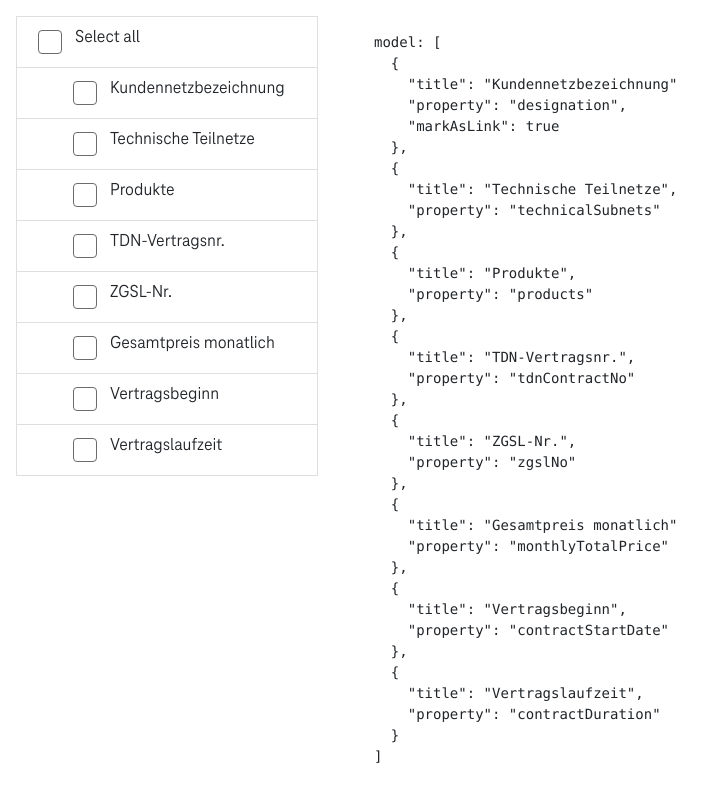
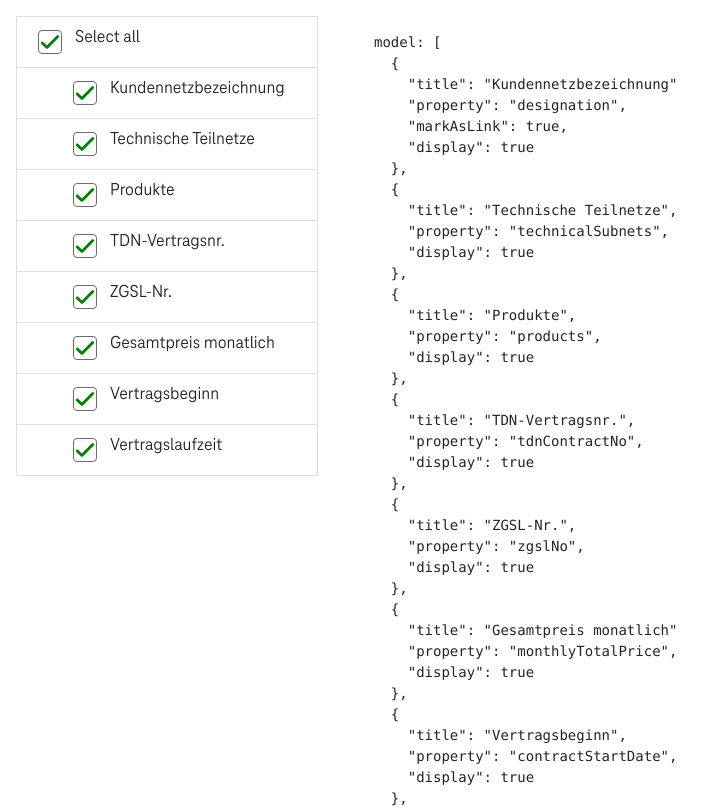
Before and after one commit to luongtx/ngx-bootstrap-sortable-css-rzppya, an Angular app: page / in a window 1280 px wide. Shown: the top 808 px of the page, without its empty margins (0-723 px from the left). Built offline with nearby package versions, Linux system fonts and the light colour scheme.

Commit message:
update data binding

```diff
--- a/src/app/app.component.html
+++ b/src/app/app.component.html
@@ -1,6 +1,7 @@
 <ng-template #itemTemplate let-item="item" let-index="index">
   <div class="list-group-item">
-    <input type="checkbox" name="checkbox" id="" class="form-check-input" style="margin-left: 40px;">
+    <input type="checkbox" name="checkbox" id="" class="form-check-input" style="margin-left: 40px;"
+      [(ngModel)]="columnsConfig[index].display" (click)="onRowChecked($event)">
     <label for="checkbox" class="ms-2">{{item.value}}</label>
   </div>
 </ng-template>
@@ -8,8 +9,13 @@
 <div class="row">
   <div class="col-xs-6 col-6 col-md-5 col-lg-3 m-3">
     <div class="list-group">
-      <div class="list-group-item"> <input type="checkbox" name="checkbox" id="" class="form-check-input"> <label
-          for="checkbox" class="ms-2">Select all</label>
+      <div class="list-group-item">
+        <input type="checkbox" name="checkbox" id="" class="form-check-input"
+        (click)="onAllRowChecked($event)"
+        [ngClass]="{'partial-check': checkState == TriState.PARTIAL,
+                    'all-check': checkState == TriState.ALL,
+                    'none-check': checkState == TriState.NONE}">
+        <label for="checkbox" class="ms-2">Select all</label>
       </div>
       <bs-sortable
         [(ngModel)]="columnsConfig"
--- a/src/app/app.component.ts
+++ b/src/app/app.component.ts
@@ -1,22 +1,81 @@
-import { Component } from '@angular/core';
+import { Component, OnInit } from '@angular/core';
 import { CfgColumn } from './cfg-column.model';
+import { TriState } from './checkbox-state.enum';
 
 @Component({
   selector: 'my-app',
   templateUrl: './app.component.html',
   styleUrls: ['./app.component.scss']
 })
-export class AppComponent {
+export class AppComponent implements OnInit {
 
   columnsConfig: CfgColumn[] = [
-    { title: 'Kundennetzbezeichnung', property: 'designation', markAsLink: true },
-    { title: 'Technische Teilnetze', property: 'technicalSubnets' },
-    { title: 'Produkte', property: 'products' },
-    { title: 'TDN-Vertragsnr.', property: 'tdnContractNo' },
-    { title: 'ZGSL-Nr.', property: 'zgslNo' },
-    { title: 'Gesamtpreis monatlich', property: 'monthlyTotalPrice' },
-    { title: 'Vertragsbeginn', property: 'contractStartDate' },
-    { title: 'Vertragslaufzeit', property: 'contractDuration' },
+    { title: 'Kundennetzbezeichnung', property: 'designation', markAsLink: true, display: true },
+    { title: 'Technische Teilnetze', property: 'technicalSubnets', display: true },
+    { title: 'Produkte', property: 'products', display: true },
+    { title: 'TDN-Vertragsnr.', property: 'tdnContractNo', display: true },
+    { title: 'ZGSL-Nr.', property: 'zgslNo', display: true },
+    { title: 'Gesamtpreis monatlich', property: 'monthlyTotalPrice', display: true },
+    { title: 'Vertragsbeginn', property: 'contractStartDate', display: true },
+    { title: 'Vertragslaufzeit', property: 'contractDuration', display: true },
   ]
 
+  checkAll = false;
+
+  checkCount = 0;
+
+  checkState?: TriState;
+
+
+  ngOnInit(): void {
+    this.columnsConfig.forEach((config) => {
+      if (config.display) {
+        this.checkCount++;
+      }
+      this.updateCheckStatus();
+    });
+  }
+
+  updateChildrenCheckbox() {
+    this.columnsConfig.forEach((columnConfig) => {
+      columnConfig.display = this.checkAll;
+    })
+  }
+
+  updateCheckStatus() {
+    if (this.checkCount == 0) {
+      this.checkState = TriState.NONE;
+    } else if (this.checkCount >= this.columnsConfig.length) {
+      this.checkState = TriState.ALL;
+    } else {
+      this.checkState = TriState.PARTIAL;
+    }
+  }
+
+  get TriState(): typeof TriState {
+    return TriState;
+  }
+
+  onAllRowChecked(event: any) {
+    this.checkAll = event.target.checked;
+    this.checkCount = 0;
+    this.checkState = TriState.NONE;
+    if (this.checkAll) {
+      this.checkCount = this.columnsConfig.length;
+      this.checkState = TriState.ALL;
+    }
+    this.updateChildrenCheckbox();
+  }
+
+
+  onRowChecked(event: any) {
+    let checked = event.target.checked;
+    if (checked) {
+      this.checkCount++;
+    } else {
+      this.checkCount--;
+    }
+    this.updateCheckStatus();
+  }
+
 }
--- a/src/app/cfg-column.model.ts
+++ b/src/app/cfg-column.model.ts
@@ -4,5 +4,6 @@ export interface CfgColumn {
 	searchable?: boolean,
 	sortable?: boolean,
 	width?: number,
-	markAsLink?: boolean
+	markAsLink?: boolean,
+	display?: boolean
 }
--- /dev/null
+++ b/src/app/checkbox-state.enum.ts
@@ -0,0 +1,5 @@
+export enum TriState {
+	NONE,
+	PARTIAL,
+	ALL
+}
```
